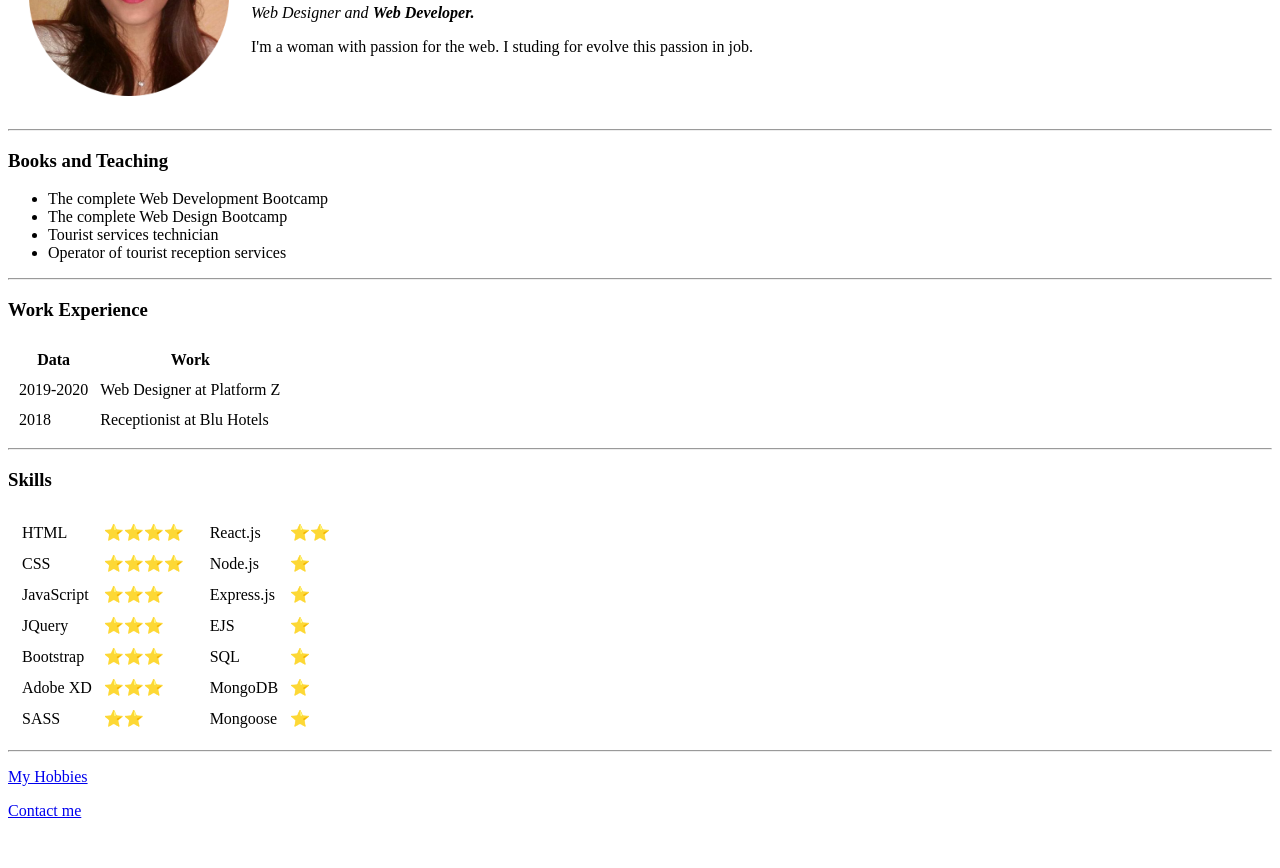
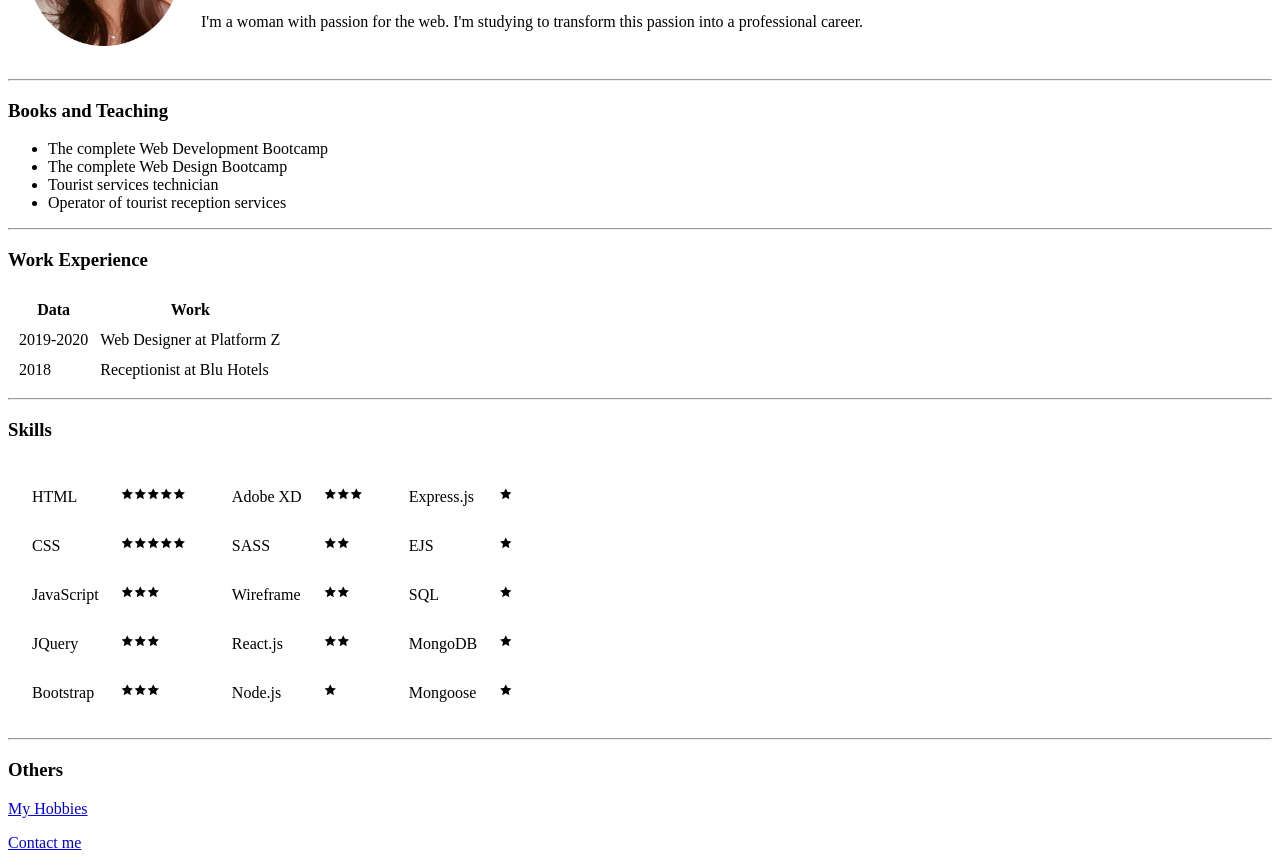
Before and after one commit to vanni4occhi/CV_, a plain HTML site: page index.html in a window 1280 px wide. Shown: the part 133-1001 px from the top of the page. Before the commit the page ends 969 px from the top, so only its background shows below. Drawn offline with Linux system fonts and the light colour scheme.

Commit message:
Update index.html

```diff
--- a/index.html
+++ b/index.html
@@ -1,21 +1,24 @@
 <!DOCTYPE html>
 <html lang="en" dir="ltr">
+
 <head>
   <meta charset="utf-8">
   <title>Vanessa's Personal Site</title>
-    <link rel="stylesheet" href="#">
+  <link rel="stylesheet" href="css/styles.css">
   <link rel="icon" href="images/vimeo-v-brands.svg">
+  <link href="https://fonts.googleapis.com/css?family=Allura|Sen&display=swap" rel="stylesheet">
 </head>
+
 <body>
   <table cellspacing="20">
     <tr>
       <td>
-        <img src="images/vanessa-cicle.png" alt="Vanessa Profile Picture" style="width: 200px;">
+        <img src="images/vanessa-cicle.png" alt="Vanessa Profile Picture" style="width: 150px;">
       </td>
       <td>
-        <h1>Vanessa Quatrrocchi</h1>
+        <h1>Vanessa Quattrocchi</h1>
         <p><em>Web Designer and <strong>Web Developer.</strong></em></p>
-        <p>I'm a woman with passion for the web. I studing for evolve this passion in job.</p>
+        <p>I'm a woman with passion for the web. I'm studying to transform this passion into a professional career.</p>
       </td>
     </tr>
   </table>
@@ -49,78 +52,90 @@
   <table>
     <tr>
       <td>
-          <table cellspacing="10">
+        <table cellspacing="20">
           <tr>
             <td>HTML</td>
-            <td>⭐⭐⭐⭐</td>
+            <td>🟊🟊🟊🟊🟊</td>
           </tr>
           <tr>
             <td>CSS</td>
-            <td>⭐⭐⭐⭐</td>
+            <td>🟊🟊🟊🟊🟊</td>
           </tr>
           <tr>
             <td>JavaScript</td>
-            <td>⭐⭐⭐</td>
+            <td>🟊🟊🟊</td>
           </tr>
           <tr>
             <td>JQuery</td>
-            <td>⭐⭐⭐</td>
+            <td>🟊🟊🟊</td>
           </tr>
           <tr>
             <td>Bootstrap</td>
-            <td>⭐⭐⭐</td>
+            <td>🟊🟊🟊</td>
           </tr>
-          <tr>
-            <td>Adobe XD</td>
-            <td>⭐⭐⭐</td>
-          </tr>
-          <tr>
-            <td>SASS</td>
-            <td>⭐⭐</td>
-          </tr>
+
 
         </table>
       </td>
       <td>
-          <table cellspacing="10">
+        <table cellspacing="20">
+          <tr>
+            <td>Adobe XD</td>
+            <td>🟊🟊🟊</td>
+          </tr>
+          <tr>
+            <td>SASS</td>
+            <td>🟊🟊</td>
+          </tr>
+          <tr>
+            <td>Wireframe</td>
+            <td>🟊🟊</td>
+          </tr>
           <tr>
             <td>React.js</td>
-            <td>⭐⭐</td>
+            <td>🟊🟊</td>
           </tr>
           <tr>
             <td>Node.js</td>
-            <td>⭐</td>
+            <td>🟊</td>
           </tr>
+
+        </table>
+      <td>
+
+        <table cellspacing="20">
           <tr>
             <td>Express.js</td>
-            <td>⭐</td>
+            <td>🟊</td>
           </tr>
           <tr>
             <td>EJS</td>
-            <td>⭐</td>
+            <td>🟊</td>
           </tr>
           <tr>
             <td>SQL</td>
-            <td>⭐</td>
+            <td>🟊</td>
           </tr>
           <tr>
             <td>MongoDB</td>
-            <td>⭐</td>
+            <td>🟊</td>
           </tr>
           <tr>
             <td>Mongoose</td>
-            <td>⭐</td>
+            <td>🟊</td>
           </tr>
-
         </table>
       </td>
     </tr>
   </table>
 
+  </td>
 
   <hr>
+  <h3>Others</h3>
   <p><a href="hobbies.html">My Hobbies</a></p>
   <p><a href="contacts.html">Contact me</a></p>
 
 </body>
+
 </html>
```
Lines whose indentation alone changed are shown as unchanged.
